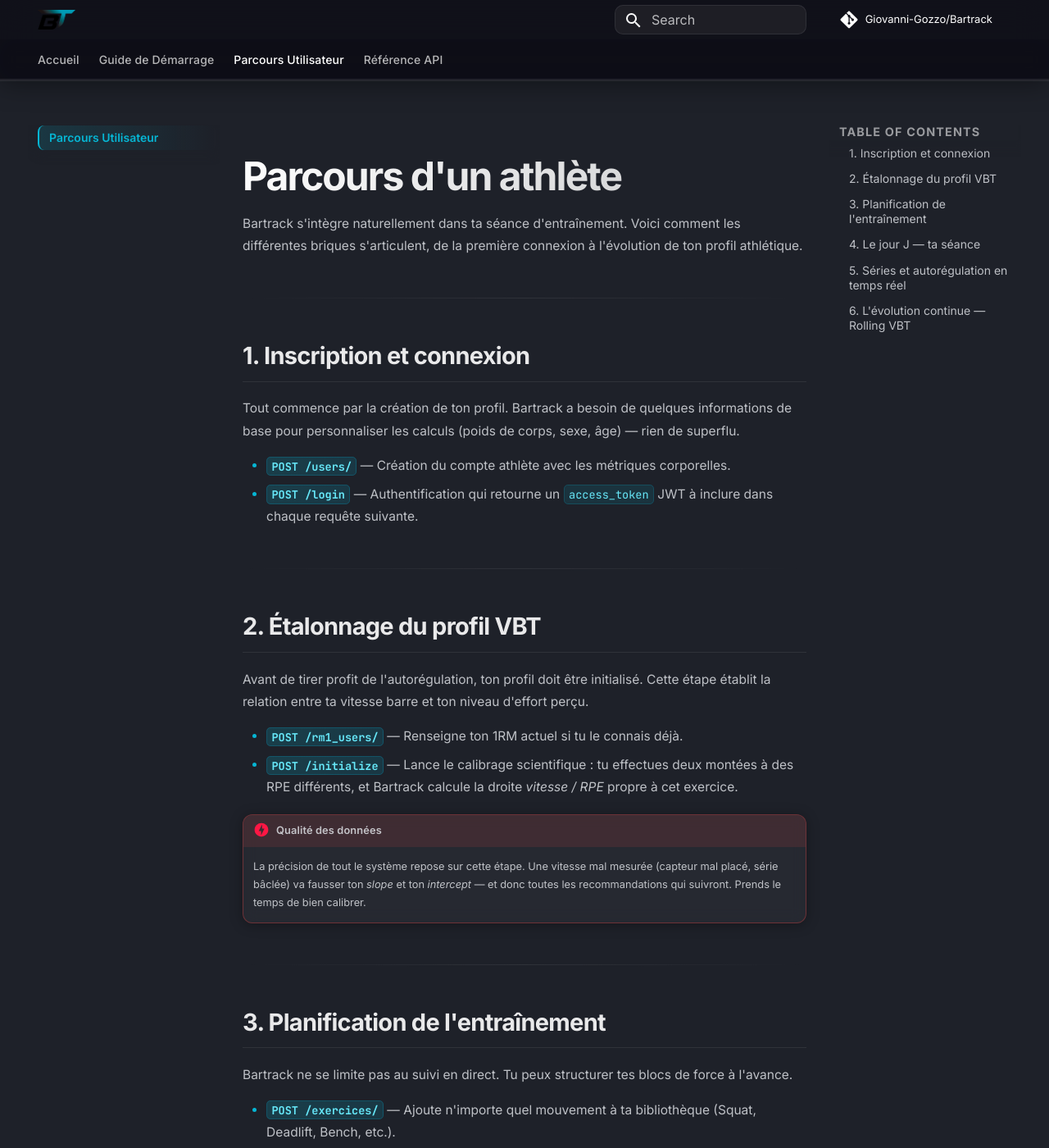
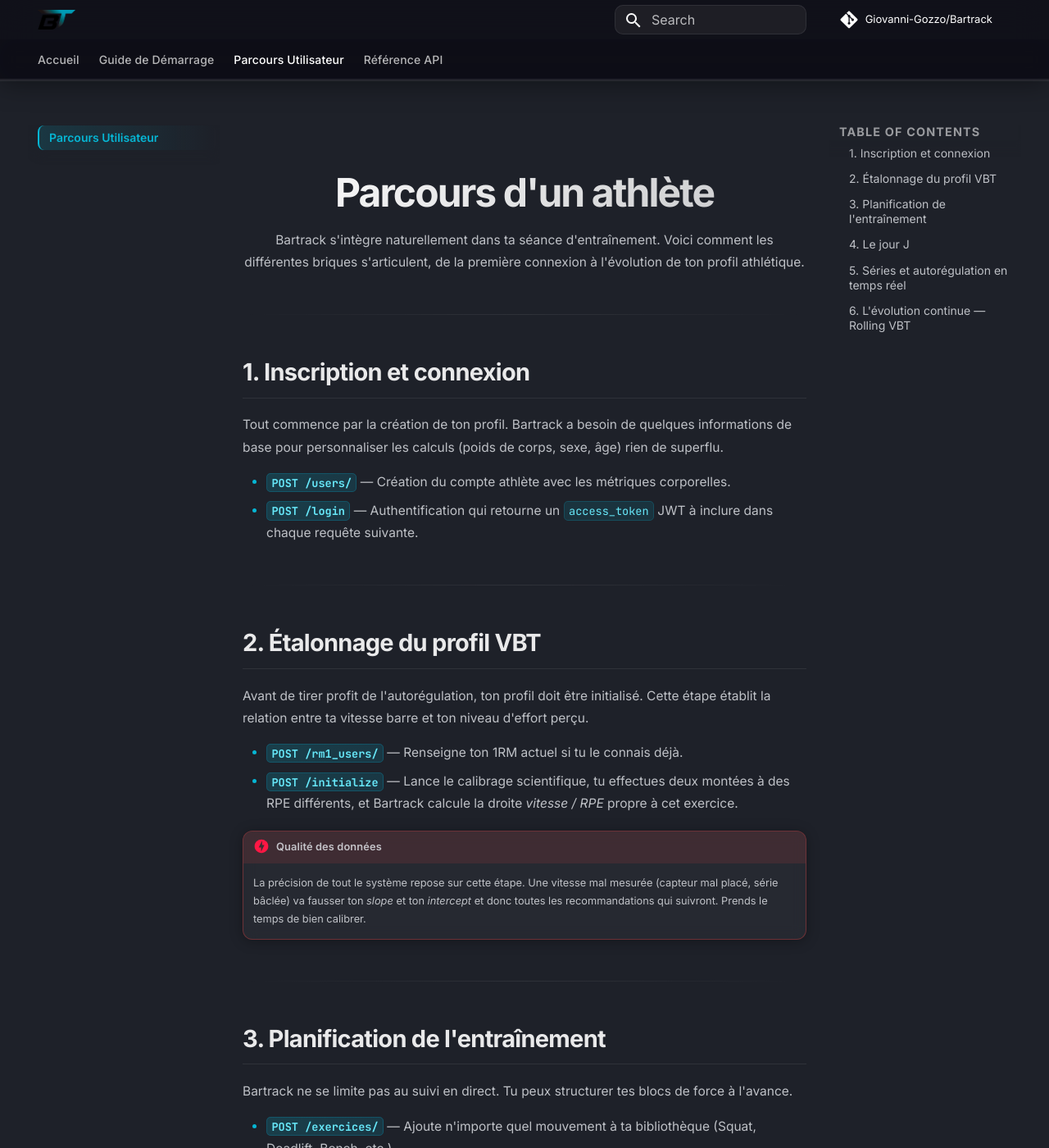
Before and after one commit to Giovanni-Gozzo/Bartrack, an MkDocs documentation site: the page built from docs/workflow.md, in a window 1280 px wide and 1400 px high. Shown: the whole window at 82% size. Built offline with MkDocs 1.6.1 and Material for MkDocs 9.7.7, drawn with Linux system fonts in a browser that asks for light colours; comment, search, counter and statistics services are not loaded; some of the changed text lies outside the part shown.

Commit message:
MAJ Docs

```diff
--- a/docs/stylesheets/extra.css
+++ b/docs/stylesheets/extra.css
@@ -243,7 +243,9 @@
   letter-spacing: 0.02em !important;
   padding: 0.55rem 1.2rem !important;
   transition: all var(--bar-transition) !important;
-  border: 1px solid var(--bar-border) !important;
+  border: 1px solid var(--bar-brand) !important;
+  color: var(--bar-brand) !important;
+  background: transparent !important;
 }
 
 .md-typeset .md-button--primary {
@@ -391,6 +393,23 @@
   color: #67e8f9 !important;
 }
 
+/* ── Homepage centering ───────────────────────────────── */
+.md-content article > h1:first-of-type,
+.md-content article > p:first-of-type,
+.md-content article > .grid.cards {
+  text-align: center;
+}
+
+.md-content article > h1:first-of-type {
+  margin-top: 1rem;
+}
+
+.md-content article > .grid.cards {
+  justify-content: center;
+  margin-left: auto;
+  margin-right: auto;
+}
+
 /* ── Horizontal rule ───────────────────────────────── */
 .md-typeset hr {
   border: none !important;
--- a/docs/workflow.md
+++ b/docs/workflow.md
@@ -6,7 +6,7 @@
 
 ## 1. Inscription et connexion
 
-Tout commence par la création de ton profil. Bartrack a besoin de quelques informations de base pour personnaliser les calculs (poids de corps, sexe, âge) — rien de superflu.
+Tout commence par la création de ton profil. Bartrack a besoin de quelques informations de base pour personnaliser les calculs (poids de corps, sexe, âge) rien de superflu.
 
 - **`POST /users/`** — Création du compte athlète avec les métriques corporelles.
 - **`POST /login`** — Authentification qui retourne un `access_token` JWT à inclure dans chaque requête suivante.
@@ -18,10 +18,10 @@
 Avant de tirer profit de l'autorégulation, ton profil doit être initialisé. Cette étape établit la relation entre ta vitesse barre et ton niveau d'effort perçu.
 
 - **`POST /rm1_users/`** — Renseigne ton 1RM actuel si tu le connais déjà.
-- **`POST /initialize`** — Lance le calibrage scientifique : tu effectues deux montées à des RPE différents, et Bartrack calcule la droite *vitesse / RPE* propre à cet exercice.
+- **`POST /initialize`** — Lance le calibrage scientifique, tu effectues deux montées à des RPE différents, et Bartrack calcule la droite *vitesse / RPE* propre à cet exercice.
 
 !!! danger "Qualité des données"
-    La précision de tout le système repose sur cette étape. Une vitesse mal mesurée (capteur mal placé, série bâclée) va fausser ton *slope* et ton *intercept* — et donc toutes les recommandations qui suivront. Prends le temps de bien calibrer.
+    La précision de tout le système repose sur cette étape. Une vitesse mal mesurée (capteur mal placé, série bâclée) va fausser ton *slope* et ton *intercept* et donc toutes les recommandations qui suivront. Prends le temps de bien calibrer.
 
 ---
 
@@ -30,17 +30,17 @@
 Bartrack ne se limite pas au suivi en direct. Tu peux structurer tes blocs de force à l'avance.
 
 - **`POST /exercices/`** — Ajoute n'importe quel mouvement à ta bibliothèque (Squat, Deadlift, Bench, etc.).
-- **`POST /programmes/full`** — Crée un programme complet en une seule requête : ordre des exercices, nombre de séries, répétitions et RPE cible pour chaque bloc.
+- **`POST /programmes/full`** — Crée un programme complet en une seule requête, ordre des exercices, nombre de séries, répétitions et RPE cible pour chaque bloc.
 
 ---
 
-## 4. Le jour J — ta séance
+## 4. Le jour J
 
 À la salle, tu ouvres l'app et tu démarres ta session. Chaque exercice est lié à la séance du jour pour garder un historique propre.
 
 - **`POST /seances/`** — Crée la séance du jour (horodatée automatiquement).
 - **`POST /seance_exos/`** — Attache l'exercice que tu vas faire à cette séance (ex : Squat).
-- **`POST /daily_1rm/`** — Après ta première montée en charge, l'app évalue ton 1RM du jour à partir de la vitesse mesurée. Ton niveau réel ce jour-là — pas celui d'il y a 3 semaines.
+- **`POST /daily_1rm/`** — Après ta première montée en charge, l'app évalue ton 1RM du jour à partir de la vitesse mesurée. Ton niveau réel ce jour-là pas celui d'il y a 3 semaines.
 
 ---
 
```
Also changed, not shown: other parts of docs/workflow.md (+0 -3 lines), docs/getting-started/docker.md (+0 -3 lines), docs/index.md (+16 -13 lines).
